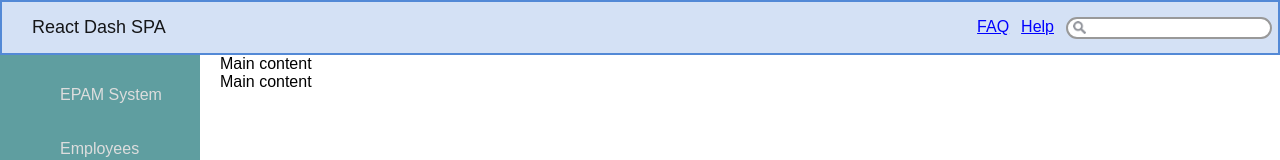
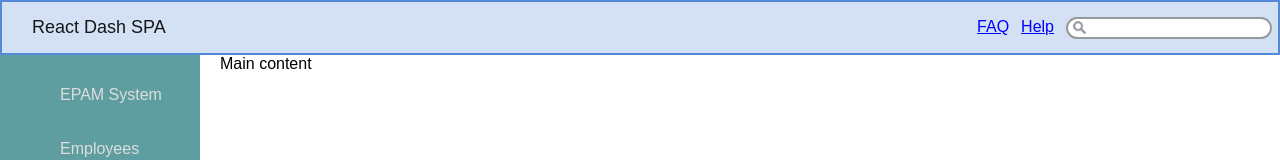
Before and after one commit to DmitriyRF/react-dash-spa, a React (Create React App) app: page /faq in a window 1280 px wide. Shown: the top 160 px of the page. Built offline with nearby package versions, Linux system fonts and the light colour scheme.

Commit message:
syntax errors is fixed

```diff
--- a/package.json
+++ b/package.json
@@ -6,7 +6,6 @@
     "react": "^16.4.2",
     "react-dom": "^16.4.2",
     "react-hot-loader": "^4.3.4",
-    "react-router": "^4.3.1",
     "react-router-dom": "^4.3.1",
     "react-scripts": "1.1.4"
   },
--- a/src/App.js
+++ b/src/App.js
@@ -1,21 +1,37 @@
 import React, { Component } from 'react';
-import { BrowserRouter } from 'react-router-dom';
+import { Route, BrowserRouter, Switch } from 'react-router-dom';
 import Header from './components/Header';
-import Main from './components/Main';
+import Sidebar from './components/Sidebar';
+import Content from './components/Content';
 import './App.css';
 
 class App extends Component {
-
-  render () {
+  render() {
     return (
       <BrowserRouter>
         <div className="App">
           <Header />
-          <Main />
+          <main id="main">
+            <div className="container-fluid">
+              <div className="row">
+                <div className="col-12 col-md-3">
+                  <Sidebar />
+                </div>
+                <div className="col-12 col-md-9">
+                  <Switch>
+                    {/* Main menu links */}
+                    <Route path="/" component={Content} />
+                    <Route path="/faq" component={Content} />
+                    <Route path="/help" component={Content} />
+                  </Switch>
+                </div>
+              </div>
+            </div>
+          </main>
         </div>
       </BrowserRouter>
     );
   }
-};
+}
 
 export default App;
--- a/src/components/Content/index.js
+++ b/src/components/Content/index.js
@@ -1,23 +1,21 @@
-import React, { Component } from 'react';
+import React from 'react';
 import { Route } from 'react-router-dom';
 
-
-
-class Content extends Component {
-
-    render () {
-        return (
-            <div>
-                Main content
-
-                <Route path='/epam-system' render={ () => <h1>EPAM-System</h1> } />
-
-                <Route path='/epam-system/employees' render={ () => <h1>EPAM-System Employees</h1> } />
-
-                <Route path='/epam-system/projects' render={ () => <h1>EPAM-System Projects</h1> } />
-            </div>
-        );
-    }
-}
+const Content = () => {
+  return (
+    <div>
+      Main content
+      <Route path="/epam-system" render={() => <h1>EPAM-System</h1>} />
+      <Route
+        path="/epam-system/employees"
+        render={() => <h1>EPAM-System Employees</h1>}
+      />
+      <Route
+        path="/epam-system/projects"
+        render={() => <h1>EPAM-System Projects</h1>}
+      />
+    </div>
+  );
+};
 
 export default Content;
--- a/src/components/Main/index.js
+++ /dev/null
@@ -1,29 +0,0 @@
-import React, { Component } from 'react';
-import { Route } from 'react-router-dom';
-import Sidebar from '../Sidebar';
-import Content from '../Content';
-import './main.css';
-
-class Main extends Component {
-
-  render () {
-    return (
-        <main id="main">
-            <div className='container-fluid'>
-                <div className='row'>
-                    <div className='col-12 col-md-3'>
-                        <Route path='/' component={Sidebar}/>
-                    </div>
-                    <div className='col-12 col-md-9'>
-                        <Route path='/' component={Content}/>
-                        <Route path='/faq' component={Content}/>
-                        <Route path='/help'component={Content}/>
-                    </div>
-                </div>
-            </div>
-        </main>
-    );
-  }
-};
-
-export default Main;
```
Also changed, not shown: src/components/Header/index.js (+9 -4 lines), src/components/Sidebar/index.js (+4 -3 lines), src/components/Main/main.css (deleted), 1 other file (tests, documents, lock files or other folders).
